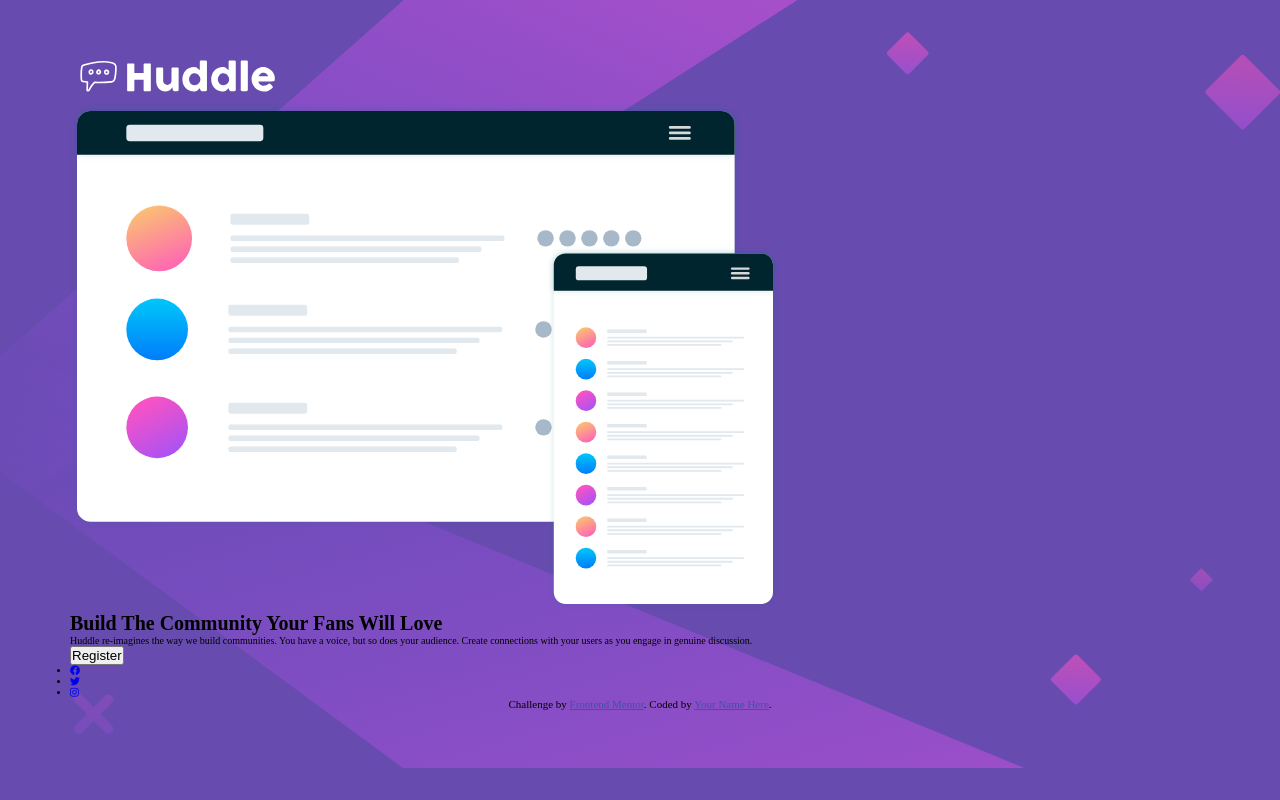
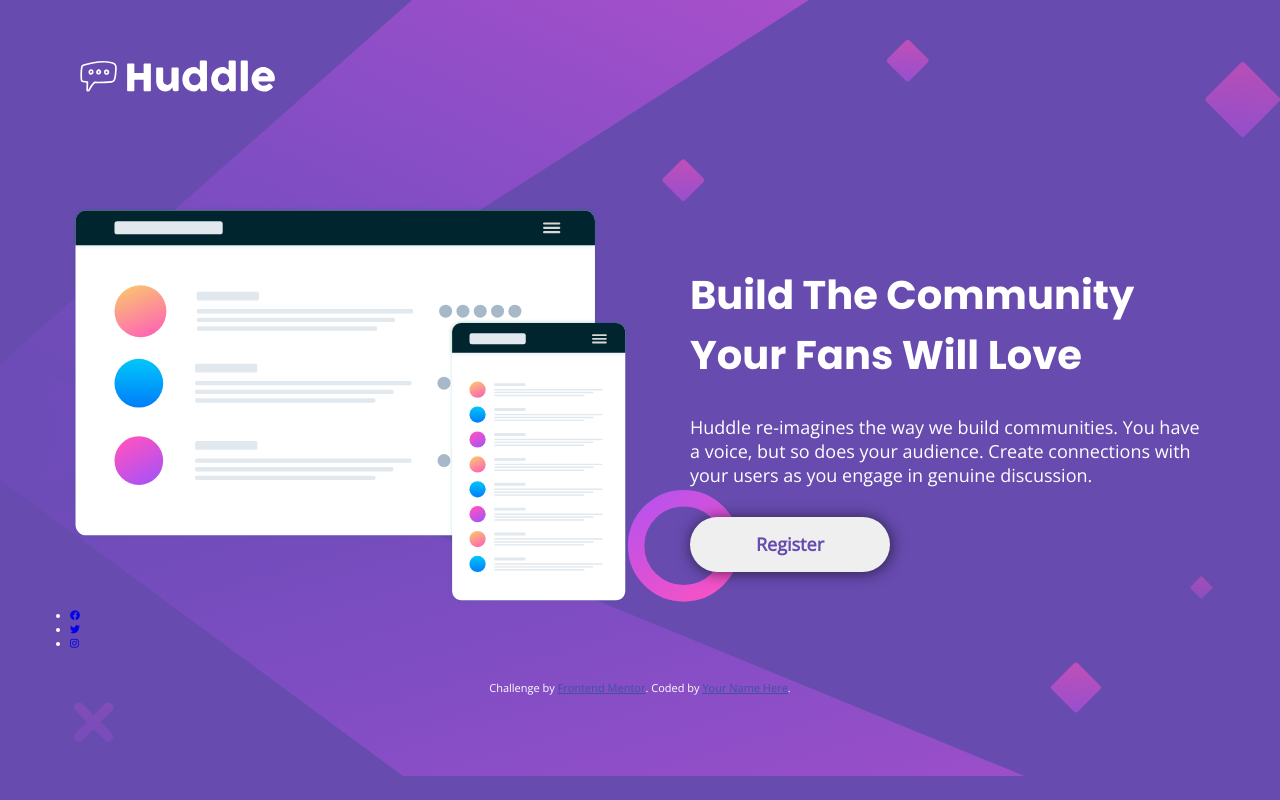
Before and after one commit to GuilhermeAmado/huddle-landing-page-with-single-introductory-section, a plain HTML site: page index.html in a window 1280 px wide. Drawn offline with nearby package versions, Linux system fonts and the light colour scheme.

Commit message:
Added main section styles

```diff
--- a/css/style.css
+++ b/css/style.css
@@ -23,9 +23,64 @@ body {
     background-size: cover;
     background-position: center;
     background-repeat: no-repeat;
+    color: #fff;
+    display: grid;
+    font-family: "Open Sans", sans-serif;
     padding: 5rem 7rem;
 }
 
+header {
+    padding-bottom: 10rem;
+}
+
+main {
+    display: flex;
+}
+
+h1 {
+    font-family: "Poppins", sans-serif;
+    font-size: 4rem;
+}
+
+p {
+    font-size: 1.8rem;
+    padding: 3rem 0;
+}
+
+button {
+    border-radius: 3rem;
+    border: none;
+    box-shadow: 1px 1px 15px rgba(0, 0, 0, .6);
+    color: var(--primary-color);
+    cursor: pointer;
+    font-family: "Open Sans", sans-serif;
+    font-size: 1.8rem;
+    font-weight: bold;
+    height: 5.5rem;
+    outline: none;
+    transition: .2s;
+    width: 20rem;
+}
+
+button:hover {
+    box-shadow: 1px 1px 17px rgba(0, 0, 0, .4);
+    transform: scale(1.1);
+}
+
 .logo {
-    width: 210px;
+    width: 21rem;
 }
+
+.landing-img {
+    max-width: 71rem;
+}
+
+.landing-img img {
+    width: 100%;
+}
+
+.landing-text {
+    max-width: 58rem;
+    padding-top: 6rem;
+    padding-left: 6rem;
+}
--- a/index.html
+++ b/index.html
@@ -25,13 +25,12 @@
   </header>
 
   <main>
-
     <div class="landing-img">
       <img src="images/illustration-mockups.svg" alt="illustration mockups">
     </div>
 
     <div class="landing-text">
-      <h1>Build The Community Your Fans Will Love</h1>
+      <h1>Build The Community<br>Your Fans Will Love</h1>
       <p>Huddle re-imagines the way we build communities. You have a voice, but so does your audience. Create connections with your users as you engage in genuine discussion.</p>
       <button>Register</button>
     </div>
```
